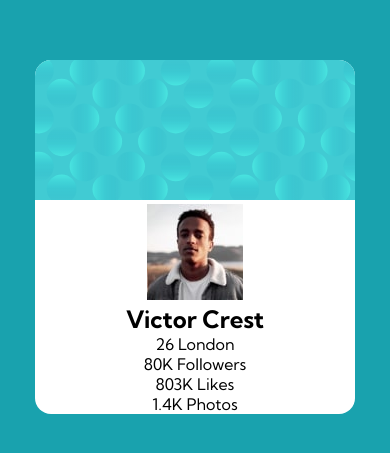
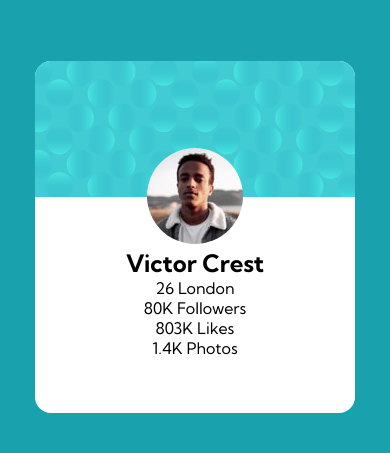
Before and after one commit to Carmenyo/Profile-card-component, a website: page index.html in a window 390 px wide. Shown: the part 185-638 px from the top of the page. Drawn offline with Linux system fonts and the light colour scheme.

Commit message:
mobile version layout

```diff
--- a/index.html
+++ b/index.html
@@ -22,17 +22,11 @@
     <div class="body__bottom-bg"></div>
 
   <main class="main">
+    <article class="main__card">
+        <img class="main__card--img" src="./images/bg-pattern-card.svg" alt="">
 
+        <img class="main__card--victor" src="./images/image-victor.jpg" alt="">
 
-
-    <article class="main__card">
-
-      <div class="main__card-top">
-        <img src="./images/bg-pattern-card.svg" alt="">
-      </div>
-      <div class="main__card-img">
-        <img src="./images/image-victor.jpg" alt="">
-      </div>
       <div class="main__card-author">
         <h1>Victor Crest</h1>
         <span>26</span>
--- a/styles/_layout.scss
+++ b/styles/_layout.scss
@@ -11,8 +11,18 @@
     &__card{
         background-color: white;
         width: 20rem;
+        height: 22rem;
         border-radius: 1rem;
         overflow: hidden;
+
+        &--img{
+            width: 100%;
+            height: 8.5rem;
+        }
+        &--victor{
+           margin-top: -3.3rem;
+           border-radius: 3rem;
+        }
     }
 
 }
```
Also changed, not shown: styles/main.css, 1 other file.
